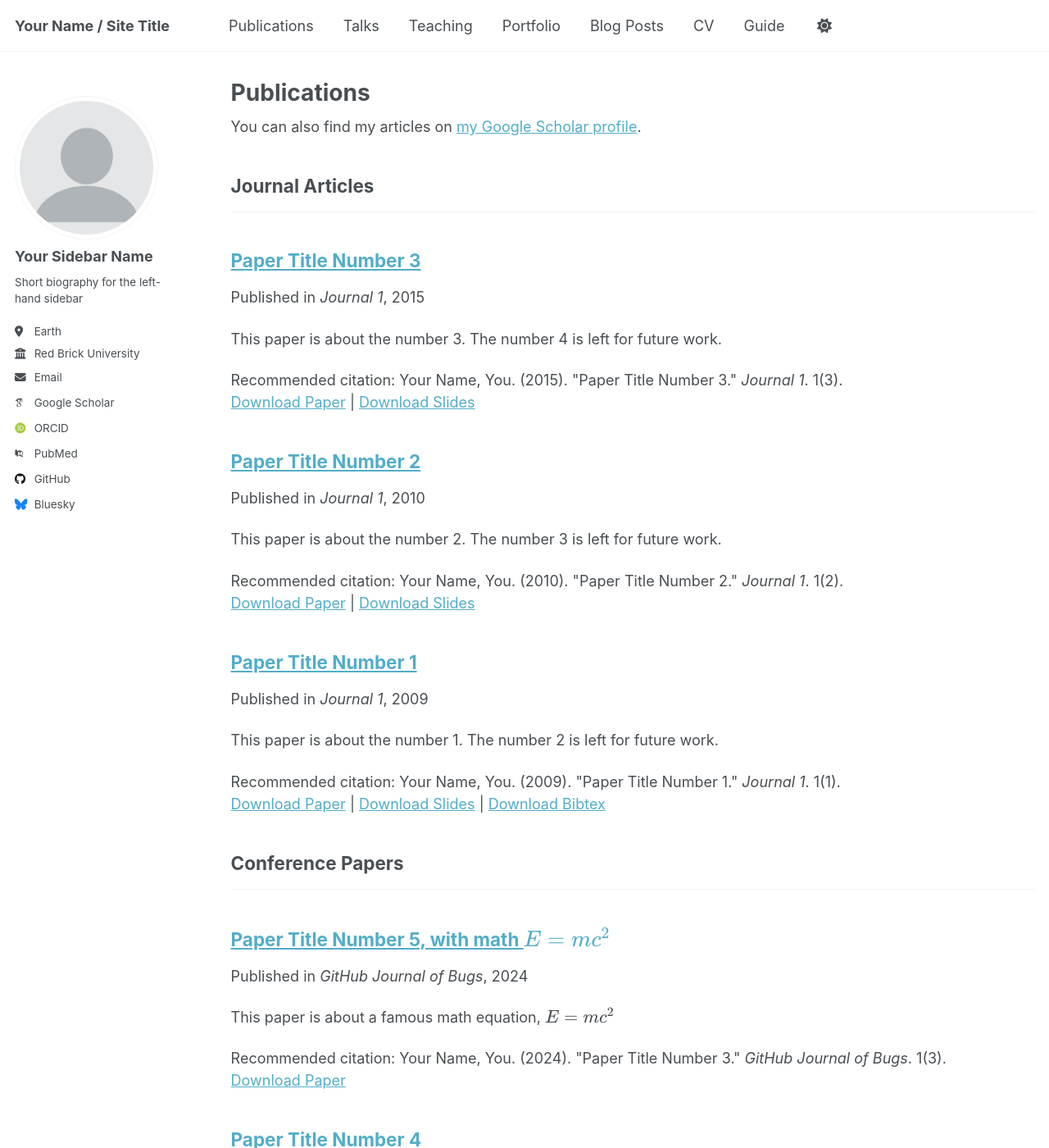
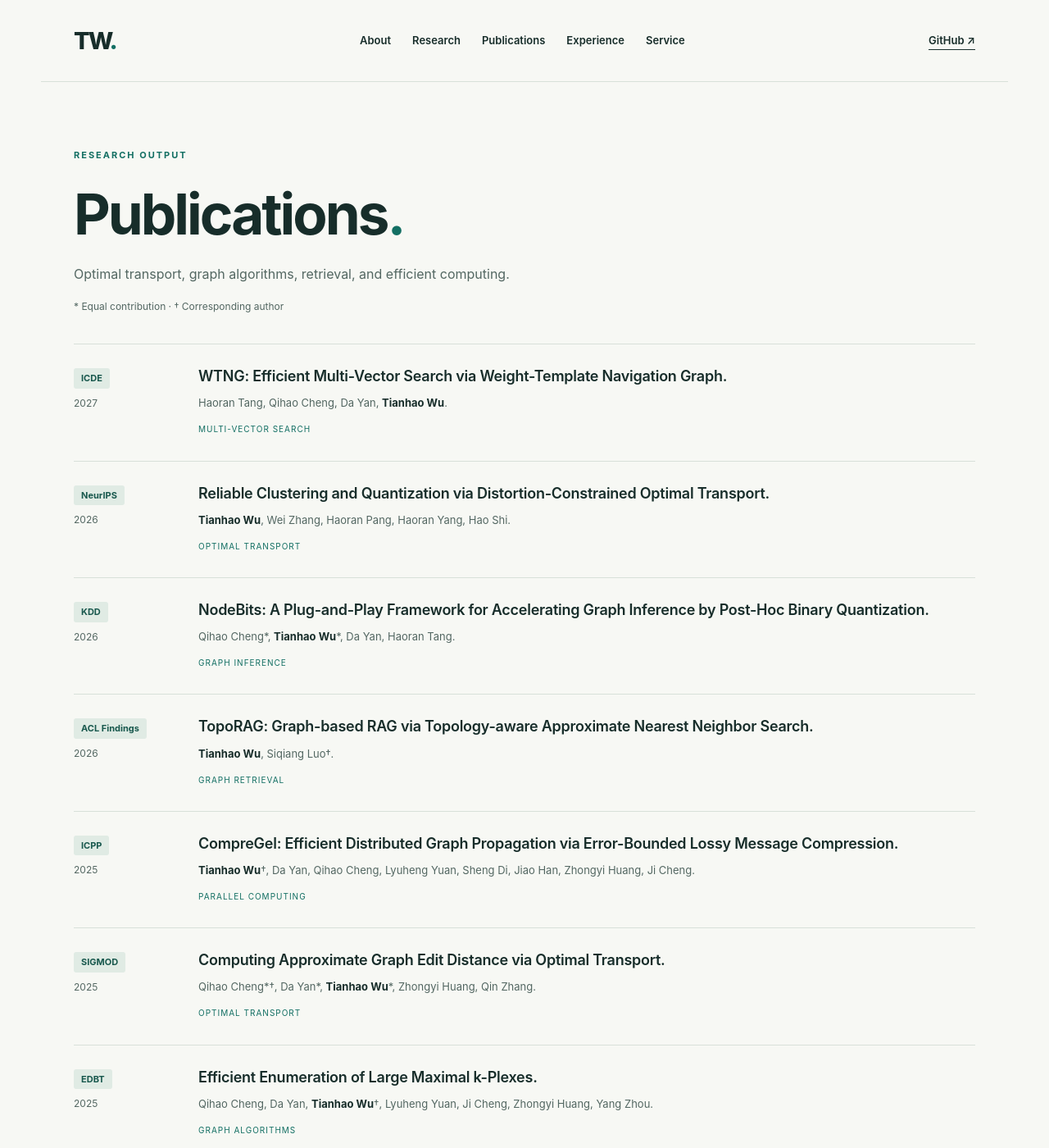
Before and after one commit to HereW/tianhao.wu.github.io, a Jekyll site: the page built from _pages/publications.html, in a window 1280 px wide and 1400 px high. Shown: the whole window at 82% size. Built offline with Jekyll 4.4.1, drawn with Linux system fonts in a browser that asks for light colours; some web fonts are replaced; a script that is not in the unit is left out; some of the changed text lies outside the part shown.

Commit message:
Refresh academic homepage with modern layout and CV-based content

```diff
--- a/_config.yml
+++ b/_config.yml
@@ -9,38 +9,38 @@
 # Basic Site Settings
 locale                   : "en-US"
 site_theme               : "default" # Currently available options are "default", "air"
-title                    : "Your Name / Site Title"
+title                    : "Tianhao Wu | Tianjin University"
 title_separator          : "-"
-name                     : &name "Your Name"
-description              : &description "Your Name's academic portfolio"   # Update this with a general description of your site, this is the default if not overridden by a page
-url                      : https://academicpages.github.io # The base hostname & protocol for your site e.g. "https://[your GitHub username].github.io",
+name                     : &name "Tianhao Wu"
+description              : &description "Tianhao Wu, Lecturer at Tianjin University. Optimal transport, graph computing, and efficient algorithms."   # Update this with a general description of your site, this is the default if not overridden by a page
+url                      : https://herew.github.io # The base hostname & protocol for your site e.g. "https://[your GitHub username].github.io",
                                                            # or if you already have some other page hosted on Github then use "https://[your GitHub username].github.io/[Your Repo Name]"
-baseurl                  : "" # the subpath of your site, e.g. "/blog"
-repository               : "academicpages/academicpages.github.io"
+baseurl                  : "/tianhao.wu.github.io" # the subpath of your site, e.g. "/blog"
+repository               : "HereW/tianhao.wu.github.io"
 
 # Site Author - The following control what appear as part of the author content on the side bar.
 #               If a field is blank the icon and link will not appear, otherwise it will be shown.
 #               Additional customization can be done by editing /_includes/author-profile.html
 author:
   # Biographic information
-  avatar           : "profile.png"
-  name             : "Your Sidebar Name"
+  avatar           : # TODO: personal portrait
+  name             : "Tianhao Wu"
   pronouns         : # example: "she/her"
-  bio              : "Short biography for the left-hand sidebar"
-  location         : "Earth"
-  employer         : "Red Brick University"
+  bio              : "Lecturer, Center for Applied Mathematics"
+  location         : "Tianjin, China"
+  employer         : "Tianjin University"
   uri              : # URL
-  email            : "none@example.org"
+  email            : # TODO: confirm permission to publish institutional email.
 
   # Academic websites
   academia         : # URL
   arxiv            : # URL - Update with the correct link to your profile
-  googlescholar    : "https://scholar.google.com/citations?user=PS_CX0AAAAAJ"
+  googlescholar    : # TODO: verified profile URL
   inspire-hep      : # URL
   impactstory      : # URL
-  orcid            : "http://orcid.org/yourorcidurl"
+  orcid            : # TODO: verified ORCID URL
   semantic         : # URL
-  pubmed           : "https://www.ncbi.nlm.nih.gov/pubmed/?term=john+snow"
+  pubmed           :
   researchgate     : # URL
   scopus           : # URL
 
@@ -48,13 +48,13 @@ author:
   bitbucket        : # Username - Update with your username on the site
   codepen          : # Username
   dribbble         : # Username
-  github           : "academicpages"
+  github           : "HereW"
   kaggle           : # Username
   stackoverflow    : # User number or user number and name (i.e., use "1" or "1/jeff-atwood")
 
   # Social media
   artstation       : # Username
-  bluesky          : "bsky.app" # Replace this with you Bluesky username
+  bluesky          : # Replace this with you Bluesky username
   facebook         : # Username
   flickr           : # Username
   foursquare       : # Username
@@ -122,7 +122,7 @@ staticman:
       options:
         format           : "iso8601" # "iso8601" (default), "timestamp-seconds", "timestamp-milliseconds"
 atom_feed:
-  hide                   : false     # change to true to hide the RSS feed in the footer
+  hide                   : true     # change to true to hide the RSS feed in the footer
   path                   : # blank (default) uses feed.xml
 
 
--- a/_data/navigation.yml
+++ b/_data/navigation.yml
@@ -1,33 +1,11 @@
-# The following is the order of the links in the header of the website.
-#
-# Changing the order here will adjust the order and you can also add additional
-# links. Removing a link prevents it from showing in the header, but does not
-# prevent it from being included in the site.
-#
-# NOTE that only one of the CV options should be selected, the first is for the
-#      Markdown formatted page while the second is generated using JSON.
-
 main:
+  - title: "About"
+    url: /#about
+  - title: "Research"
+    url: /#research
   - title: "Publications"
     url: /publications/
-
-  - title: "Talks"
-    url: /talks/
-
-  - title: "Teaching"
-    url: /teaching/
-
-  - title: "Portfolio"
-    url: /portfolio/
-
-  - title: "Blog Posts"
-    url: /year-archive/
-
-  - title: "CV"
-    url: /cv/
-
-  # - title: "CV"
-  #   url: /cv-json/
-
-  - title: "Guide"
-    url: /markdown/
+  - title: "Experience"
+    url: /#experience
+  - title: "Service"
+    url: /#service
--- /dev/null
+++ b/_data/papers.yml
@@ -0,0 +1,79 @@
+[
+  {
+    "year": 2027,
+    "venue": "ICDE",
+    "title": "WTNG: Efficient Multi-Vector Search via Weight-Template Navigation Graph.",
+    "authors": "Haoran Tang, Qihao Cheng, Da Yan, Tianhao Wu.",
+    "topic": "Multi-vector search"
+  },
+  {
+    "year": 2026,
+    "venue": "NeurIPS",
+    "title": "Reliable Clustering and Quantization via Distortion-Constrained Optimal Transport.",
+    "authors": "Tianhao Wu, Wei Zhang, Haoran Pang, Haoran Yang, Hao Shi.",
+    "topic": "Optimal transport"
+  },
+  {
+    "year": 2026,
+    "venue": "KDD",
+    "title": "NodeBits: A Plug-and-Play Framework for Accelerating Graph Inference by Post-Hoc Binary Quantization.",
+    "authors": "Qihao Cheng*, Tianhao Wu*, Da Yan, Haoran Tang.",
+    "topic": "Graph inference"
+  },
+  {
+    "year": 2026,
+    "venue": "ACL Findings",
+    "title": "TopoRAG: Graph-based RAG via Topology-aware Approximate Nearest Neighbor Search.",
+    "authors": "Tianhao Wu, Siqiang Luo†.",
+    "topic": "Graph retrieval"
+  },
+  {
+    "year": 2025,
+    "venue": "ICPP",
+    "title": "CompreGel: Efficient Distributed Graph Propagation via Error-Bounded Lossy Message Compression.",
+    "authors": "Tianhao Wu†, Da Yan, Qihao Cheng, Lyuheng Yuan, Sheng Di, Jiao Han, Zhongyi Huang, Ji Cheng.",
+    "topic": "Parallel computing"
+  },
+  {
+    "year": 2025,
+    "venue": "SIGMOD",
+    "title": "Computing Approximate Graph Edit Distance via Optimal Transport.",
+    "authors": "Qihao Cheng*†, Da Yan*, Tianhao Wu*, Zhongyi Huang, Qin Zhang.",
+    "topic": "Optimal transport"
+  },
+  {
+    "year": 2025,
+    "venue": "EDBT",
+    "title": "Efficient Enumeration of Large Maximal k-Plexes.",
+    "authors": "Qihao Cheng, Da Yan, Tianhao Wu†, Lyuheng Yuan, Ji Cheng, Zhongyi Huang, Yang Zhou.",
+    "topic": "Graph algorithms"
+  },
+  {
+    "year": 2024,
+    "venue": "EAJAM",
+    "title": "The Optimal Production Transport: Model and Algorithm.",
+    "authors": "Jie Fan, Tianhao Wu, Hao Wu†.",
+    "topic": "Optimal transport"
+  },
+  {
+    "year": 2023,
+    "venue": "SIGMOD",
+    "title": "ClipSim: A GPU-friendly Parallel Framework for Single-Source SimRank with Accuracy Guarantee.",
+    "authors": "Tianhao Wu, Ji Cheng, Chaorui Zhang†, Jianfeng Hou, Gengjian Chen, Zhongyi Huang, Weixi Zhang, Wei Han, Bo Bai.",
+    "topic": "Parallel computing"
+  },
+  {
+    "year": 2023,
+    "venue": "CSIAM TAM",
+    "title": "The Double Regularization Method for Capacity Constrained Optimal Transport.",
+    "authors": "Tianhao Wu, Qihao Cheng, Zihao Wang, Chaorui Zhang, Bo Bai, Zhongyi Huang, Hao Wu†.",
+    "topic": "Optimal transport"
+  },
+  {
+    "year": 2022,
+    "venue": "IEEE TWC",
+    "title": "A Novel AI-based Framework for AoI-optimal Trajectory Planning in UAV-assisted Wireless Sensor Networks.",
+    "authors": "Tianhao Wu, Jianfeng Liu, Juan Liu, Zhongyi Huang, Hao Wu, Chaorui Zhang†, Bo Bai, Gong Zhang.",
+    "topic": "Optimization"
+  }
+]
--- /dev/null
+++ b/_includes/paper-list.html
@@ -0,0 +1,12 @@
+<div class="papers">
+{% assign entries = site.data.papers %}
+{% if include.selected %}{% assign entries = entries | where_exp: "paper", "paper.venue == 'NeurIPS' or paper.venue == 'KDD' or paper.venue == 'SIGMOD'" %}{% endif %}
+{% for paper in entries %}
+{% if include.selected == nil or forloop.index <= 4 %}
+<article class="paper">
+<div class="paper-meta"><span class="venue">{{ paper.venue }}</span><span>{{ paper.year }}</span></div>
+<div><h3>{{ paper.title | escape }}</h3><p class="authors">{{ paper.authors | escape | replace: 'Tianhao Wu', '<strong>Tianhao Wu</strong>' }}</p><span class="topic">{{ paper.topic }}</span></div>
+</article>
+{% endif %}
+{% endfor %}
+</div>
--- /dev/null
+++ b/_layouts/modern.html
@@ -0,0 +1,19 @@
+<!doctype html>
+<html lang="en">
+<head>
+<meta charset="utf-8">
+<meta name="viewport" content="width=device-width, initial-scale=1">
+<title>{{ page.title | escape }} | Tianhao Wu</title>
+<meta name="description" content="{{ site.description | escape }}">
+<link rel="canonical" href="{{ page.url | absolute_url }}">
+<link rel="stylesheet" href="{{ '/assets/css/modern.css' | relative_url }}">
+</head>
+<body>
+<a class="skip" href="#main">Skip to content</a>
+<header class="header"><a class="wordmark" href="{{ '/' | relative_url }}">TW<span>.</span></a>
+<nav aria-label="Main navigation">{% for item in site.data.navigation.main %}<a href="{{ item.url | relative_url }}">{{ item.title }}</a>{% endfor %}</nav>
+<a class="contact" href="https://github.com/HereW">GitHub <span aria-hidden="true">↗</span></a></header>
+<main id="main">{{ content }}</main>
+<footer><span>© {{ site.time | date: '%Y' }} Tianhao Wu · Tianjin University</span><a href="https://github.com/HereW">GitHub ↗</a><span>Built with Jekyll · Academic Pages</span></footer>
+</body>
+</html>
--- a/_pages/publications.html
+++ b/_pages/publications.html
@@ -1,33 +1,13 @@
 ---
-layout: archive
+layout: modern
 title: "Publications"
 permalink: /publications/
-author_profile: true
+author_profile: false
 ---
-
-{% if site.author.googlescholar %}
-  <div class="wordwrap">You can also find my articles on <a href="{{site.author.googlescholar}}">my Google Scholar profile</a>.</div>
-{% endif %}
-
-{% include base_path %}
-
-<!-- New style rendering if publication categories are defined -->
-{% if site.publication_category %}
-  {% for category in site.publication_category  %}
-    {% assign title_shown = false %}
-    {% for post in site.publications reversed %}
-      {% if post.category != category[0] %}
-        {% continue %}
-      {% endif %}
-      {% unless title_shown %}
-        <h2>{{ category[1].title }}</h2><hr />
-        {% assign title_shown = true %}
-      {% endunless %}
-      {% include archive-single.html %}
-    {% endfor %}
-  {% endfor %}
-{% else %}
-  {% for post in site.publications reversed %}
-    {% include archive-single.html %}
-  {% endfor %}
-{% endif %}
+<section class="publication-page">
+<p class="eyebrow">RESEARCH OUTPUT</p><h1>Publications<span class="accent">.</span></h1>
+<p class="intro">Optimal transport, graph algorithms, retrieval, and efficient computing.</p>
+<p class="muted">* Equal contribution · † Corresponding author</p>
+{% include paper-list.html %}
+<!-- TODO: add verified DOI, publisher, PDF, and code links to _data/papers.yml. -->
+</section>
```
Also changed, not shown: HOMEPAGE_NOTES.md (added, +13 -0 lines), _pages/about.md (+37 -50 lines), assets/css/modern.css (added).
